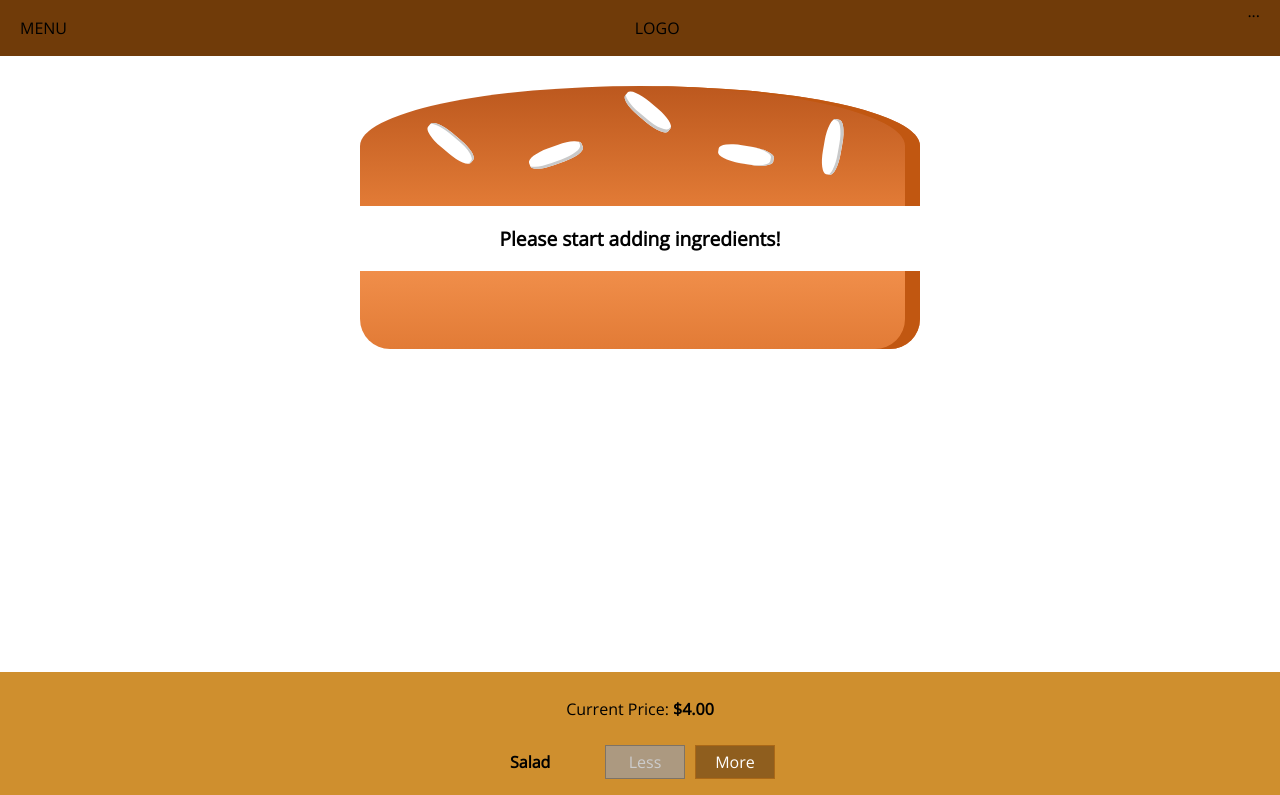
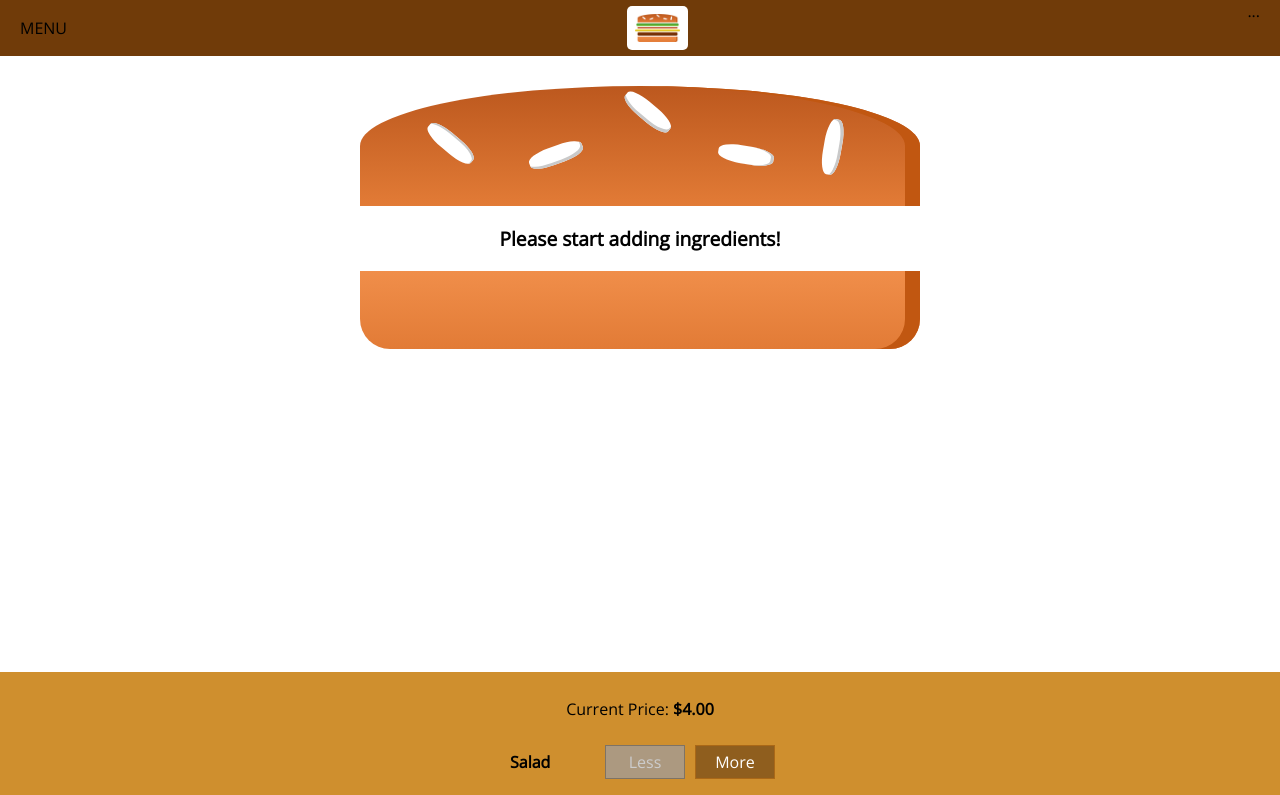
Before and after one commit to jakcllns/react-practice, a React (Create React App) app: page / in a window 1280 px wide. Shown: the top 795 px of the page. Built offline with nearby package versions, Linux system fonts and the light colour scheme.

Commit message:
Added logo component and image asset Added logo to the toolbar component

```diff
--- /dev/null
+++ b/src/components/Logo/Logo.js
@@ -0,0 +1,11 @@
+import React from 'react';
+import logoImg from '../../assets/images/burger-logo.png';
+import classes from './Logo.module.css';
+
+const Logo = (props) => (
+    <div className={classes.Logo}>
+        <img src={logoImg} alt="MyBurgerLogo"/>
+    </div>
+);
+
+export default Logo;
--- /dev/null
+++ b/src/components/Logo/Logo.module.css
@@ -0,0 +1,11 @@
+.Logo {
+    background-color: white;
+    padding: 8px;
+    height: 80%;
+    box-sizing: border-box;
+    border-radius: 5px;
+}
+
+.Logo img {
+    height: 100%;
+}
--- a/src/components/Navigation/Toolbar/Toolbar.js
+++ b/src/components/Navigation/Toolbar/Toolbar.js
@@ -1,11 +1,12 @@
 import React from 'react';
 
 import classes from './Toolbar.module.css';
+import Logo from '../../Logo/Logo';
 
 const Toolbar = (props) => (
     <header className={classes.Toolbar}>
         <div>MENU</div>
-        <div>LOGO</div>
+        <Logo />
         <nav>
             ...
         </nav>
```
Also changed, not shown: src/assets/images/burger-logo.png (added).
